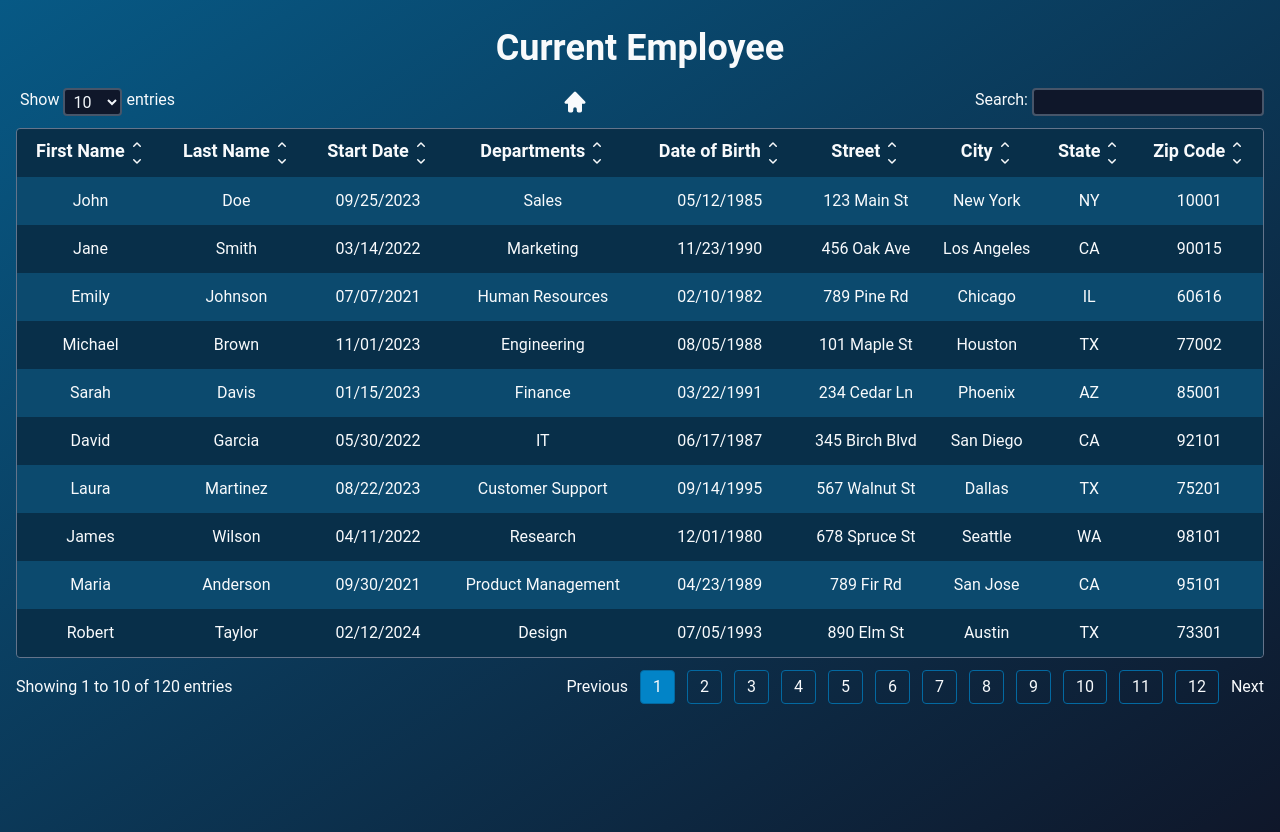
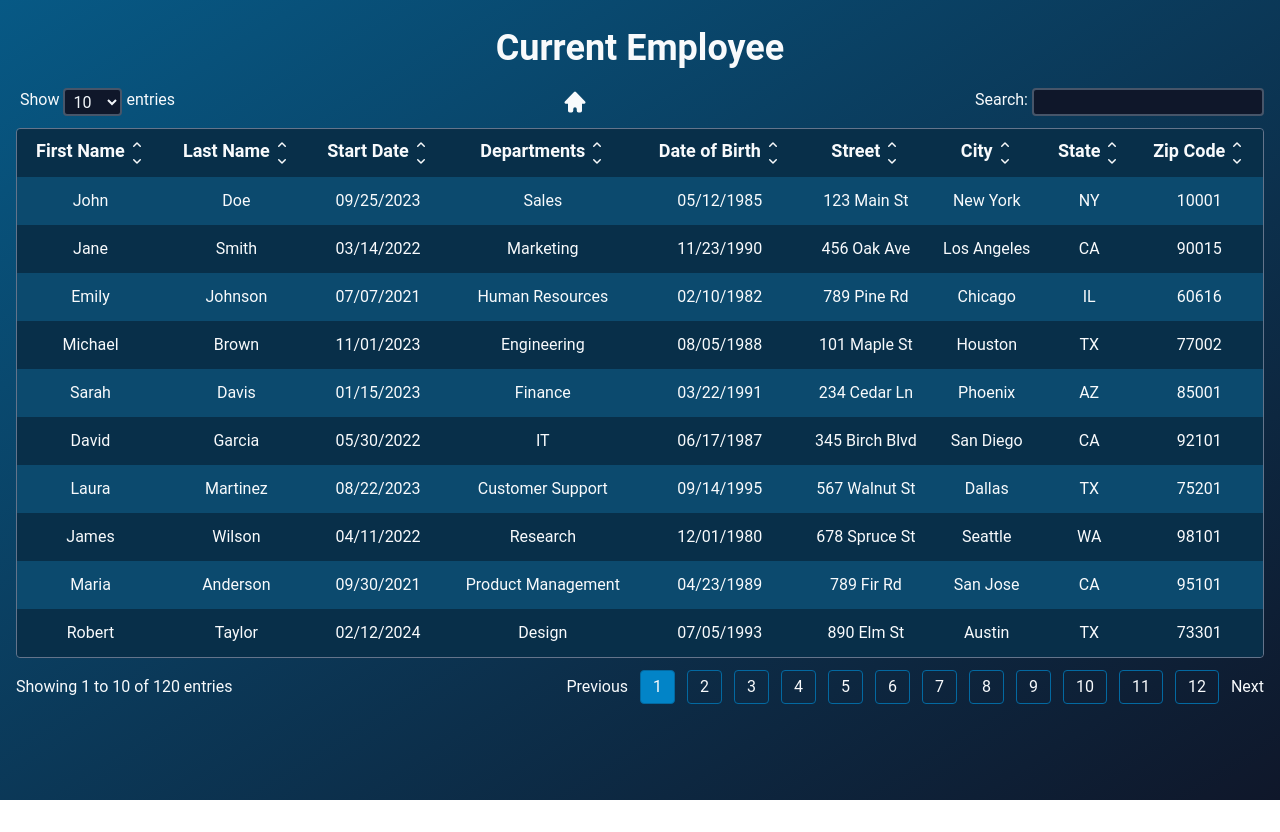
Before and after one commit to Bipce/p14_RHnet, a React (Vite) app: page /employee-list in a window 1280 px wide. After the commit the page ends 800 px from the top, so only its background shows below. Built offline with nearby package versions, Linux system fonts and the light colour scheme.

Commit message:
Fixed CSS issues

```diff
--- a/src/components/EmployeeListPage/TablePagination.tsx
+++ b/src/components/EmployeeListPage/TablePagination.tsx
@@ -30,9 +30,8 @@ const TablePagination: React.FC<IProps> = ({ pages, setCurrentPage, currentPage,
   return (
     <>
       <p>Showing {(currentPage - 1) * selectedOption + 1} to {Math.min(currentPage * selectedOption, list.length)} of {list.length} entries</p>
-      <div className="flex gap-3">
-
-        <button onClick={handlePreviousPage} className="">Previous</button>
+      <div className="flex flex-wrap gap-3">
+        <button onClick={handlePreviousPage}>Previous</button>
         {pages.map(pageNbr =>
           <button onClick={() => handleCurrentPage(pageNbr)} key={pageNbr}
                   className={`rounded border border-sky-700 px-3 py-1 hover:bg-sky-900 active:border-sky-600
--- a/src/pages/EmployeeList.tsx
+++ b/src/pages/EmployeeList.tsx
@@ -84,7 +84,7 @@ const EmployeeList = (): JSX.Element => {
   if (!employees || !selectedEntries || !pages) return <Error />;
 
   return (
-    <div className="h-screen w-full overflow-hidden text-center">
+    <div className="size-full text-center">
       <h1 className="mt-3 text-2xl font-bold md:mb-5 md:text-4xl">Current Employee</h1>
       <div className="mb-3 flex w-full flex-col gap-2 md:flex-row md:justify-between">
         <SelectEntries list={employees} onSetEntries={setSelectedEntries}
```
Also changed, not shown: 1 other file (tests, documents, lock files or other folders).
